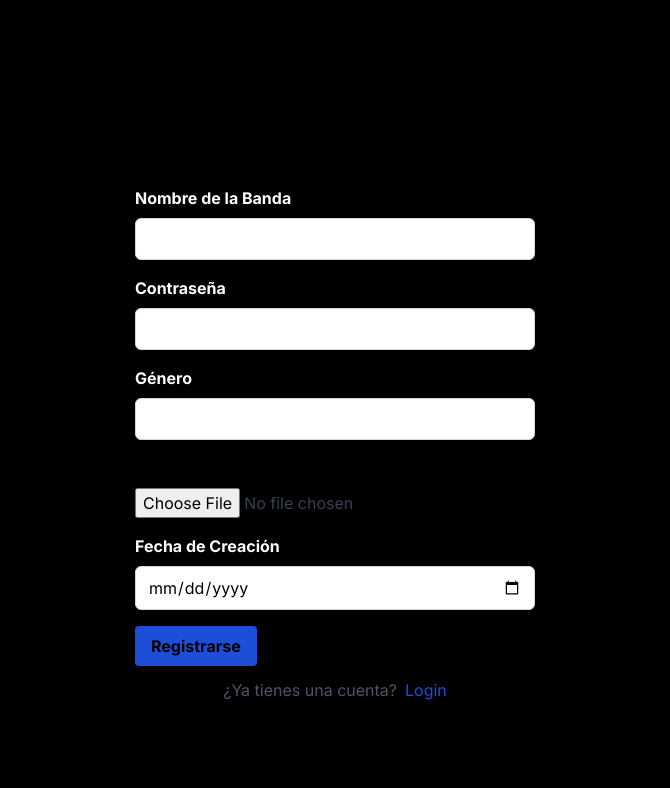
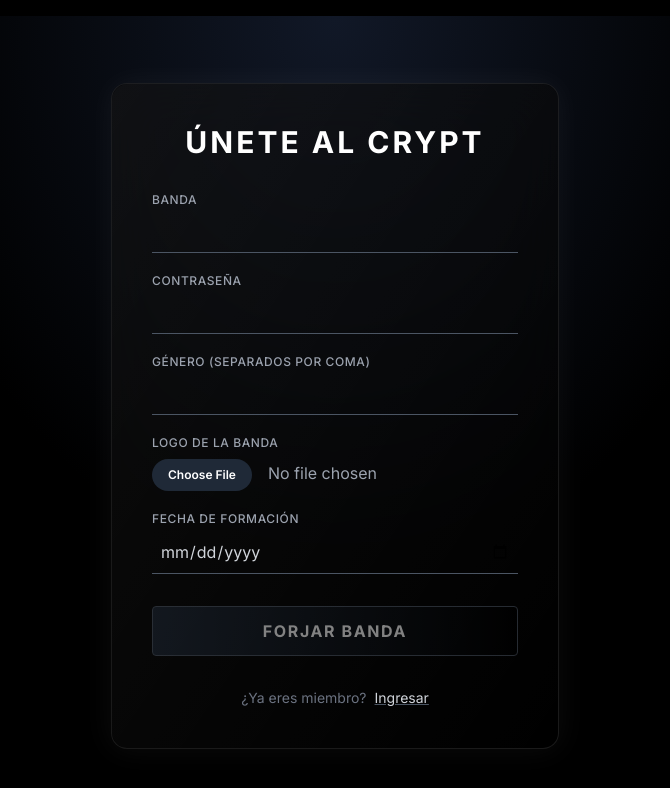
Before and after one commit to Stivliz/metal-crypt-final, a Next.js app: page /register in a window 1280 px wide. Shown: the top 788 px of the page, without its empty margins (305-975 px from the left). Built offline with nearby package versions, Linux system fonts and the light colour scheme.

Commit message:
feat(ui): Auth UI revamp, OpenGraph SEO, and Framer Motion animations

```diff
--- a/app/(account)/login/page.tsx
+++ b/app/(account)/login/page.tsx
@@ -2,8 +2,9 @@
 import { useState, useMemo, ChangeEvent } from 'react';
 import Authservice from '../../../services/auth.service'
 import Cookies from 'universal-cookie';
-import { useRouter } from 'next/navigation'
+import { useRouter } from 'next/navigation';
 import Link from 'next/link';
+import { motion } from 'framer-motion';
 
 import Swal from 'sweetalert2'
 
@@ -54,52 +55,57 @@ const Login = () => {
     }
 
     return (
-      <div className="flex flex-col justify-center max-w-md mx-auto p-6 bg-b rounded-lg shadow-md h-[100vh]">
-        <h1 className="text-2xl font-bold mb-6 text-center">Inicio de Sesión</h1>
-        <form onSubmit={handleSubmit}>
-          <div className="mb-4">
-            <label htmlFor="bandname" className="block text-white font-bold mb-2">Nombre de la Banda</label>
+      <div className="min-h-screen flex items-center justify-center bg-black bg-[radial-gradient(ellipse_at_top,_var(--tw-gradient-stops))] from-gray-900 via-black to-black px-4">
+        <motion.div
+          initial={{ opacity: 0, y: 40 }}
+          animate={{ opacity: 1, y: 0 }}
+          transition={{ duration: 0.6, ease: "easeOut" }}
+          className="flex flex-col justify-center w-full max-w-md mx-auto p-10 rounded-2xl shadow-[0_0_30px_rgba(255,255,255,0.05)] bg-black/60 backdrop-blur-xl border border-white/10 z-10 relative"
+        >
+          <div className="absolute inset-0 bg-gradient-to-br from-white/5 to-transparent rounded-2xl pointer-events-none"></div>
+
+          <h1 className="text-3xl font-bold mb-8 text-center text-white tracking-widest uppercase glow-text">Login</h1>
+
+          <form onSubmit={handleSubmit} className="relative z-10">
+            <div className="mb-6">
+              <label htmlFor="bandname" className="block text-gray-400 font-medium mb-2 text-sm tracking-wide">BANDA</label>
               <input
                 type="text"
                 name="bandname"
-              // id="bandName"
                 placeholder='mormoth'
-              // value={bandName}
                 onChange={handleInpustChange}
-              className="w-full px-3 py-2 border border-gray-300 text-gray-700 rounded-md"
+                className="w-full px-2 py-2 bg-transparent border-b border-gray-600 text-white focus:border-white focus:outline-none transition-colors placeholder-gray-700"
                 required
               />
             </div>
 
-          <div className="mb-4">
-            <label htmlFor="password" className="block text-white font-bold mb-2">Contraseña</label>
+            <div className="mb-8">
+              <label htmlFor="password" className="block text-gray-400 font-medium mb-2 text-sm tracking-wide">PASSWORD</label>
               <input
                 type="password"
                 name="password"
-              // id="password"
-              // value={password}
                 onChange={handleInpustChange}
-              className="w-full px-3 py-2 border border-gray-300 text-gray-700 rounded-md"
+                className="w-full px-2 py-2 bg-transparent border-b border-gray-600 text-white focus:border-white focus:outline-none transition-colors"
                 required
                 autoComplete='current-password'
               />
             </div>
 
-          <div className="flex items-center justify-between">
+            <div className="flex items-center mt-6">
               <button
                 type="submit"
-              className="bg-blue-500 hover:bg-blue-700 text-white font-bold py-2 px-4 rounded"
+                className="w-full uppercase tracking-widest bg-gradient-to-r from-gray-800 to-black hover:from-gray-700 hover:to-gray-900 border border-gray-600 hover:border-white text-white font-bold py-3 px-4 rounded transition-all hover:shadow-[0_0_20px_rgba(255,255,255,0.2)]"
               >
-              Iniciar Sesión
-
+                Ingresar
               </button>
             </div>
           </form>
 
-        <div className='flex justify-center pt-3 gap-2'>
-          <p className='text-gray-600'>¿No tienes una cuenta?</p>
-          <Link className='text-blue-700' href='/register'>Register</Link>
+          <div className='flex justify-center pt-8 gap-2 relative z-10 text-sm'>
+            <p className='text-gray-500'>¿No tienes banda inscrita?</p>
+            <Link className='text-gray-300 hover:text-white transition-colors underline decoration-gray-600 hover:decoration-white' href='/register'>Unirse</Link>
           </div>
+        </motion.div>
       </div>
     );
   };
--- a/app/(account)/register/page.tsx
+++ b/app/(account)/register/page.tsx
@@ -3,6 +3,7 @@ import { useState, useMemo, ChangeEvent } from 'react';
 import Authservice from '../../../services/auth.service'
 import { useRouter } from 'next/navigation';
 import Link from 'next/link';
+import { motion } from 'framer-motion';
 
 import Swal from 'sweetalert2'
 
@@ -69,97 +70,91 @@ const Register = () => {
   };
 
   return (
-    <div className="flex flex-col justify-center max-w-md mx-auto p-6 rounded-lg shadow-md h-[100vh]">
-      <h1 className="text-2xl font-bold mb-6 text-center">Registro de Banda</h1>
-      <form onSubmit={handleSubmit}>
-        <div className="mb-4">
-          <label htmlFor="bandname" className="block text-white font-bold mb-2">Nombre de la Banda</label>
+    <div className="min-h-screen flex items-center justify-center bg-black bg-[radial-gradient(ellipse_at_top,_var(--tw-gradient-stops))] from-gray-900 via-black to-black px-4 py-12">
+      <motion.div
+        initial={{ opacity: 0, y: 40 }}
+        animate={{ opacity: 1, y: 0 }}
+        transition={{ duration: 0.6, ease: "easeOut" }}
+        className="flex flex-col justify-center w-full max-w-md mx-auto p-10 rounded-2xl shadow-[0_0_30px_rgba(255,255,255,0.05)] bg-black/60 backdrop-blur-xl border border-white/10 z-10 relative"
+      >
+        <div className="absolute inset-0 bg-gradient-to-br from-white/5 to-transparent rounded-2xl pointer-events-none"></div>
+
+        <h1 className="text-3xl font-bold mb-8 text-center text-white tracking-widest uppercase">Únete al Crypt</h1>
+
+        <form onSubmit={handleSubmit} className="relative z-10">
+          <div className="mb-5">
+            <label htmlFor="bandname" className="block text-gray-400 font-medium mb-1 text-xs tracking-wider uppercase">Banda</label>
             <input
               type="text"
               name='bandname'
               onChange={handleInpustChange}
-            className="w-full px-3 py-2 border border-gray-300 text-black rounded-md"
+              className="w-full px-2 py-2 bg-transparent border-b border-gray-600 text-white focus:border-white focus:outline-none transition-colors"
               required
             />
           </div>
 
-        <div className="mb-4">
-          <label htmlFor="password" className="block text-white font-bold mb-2">Contraseña</label>
+          <div className="mb-5">
+            <label htmlFor="password" className="block text-gray-400 font-medium mb-1 text-xs tracking-wider uppercase">Contraseña</label>
             <input
               type="password"
               name='password'
               onChange={handleInpustChange}
-            className="w-full px-3 py-2 border border-gray-300 text-black rounded-md"
+              className="w-full px-2 py-2 bg-transparent border-b border-gray-600 text-white focus:border-white focus:outline-none transition-colors"
               required
             />
           </div>
 
-        <div className="mb-4">
-          <label htmlFor="genre" className="block text-white font-bold mb-2">Género</label>
+          <div className="mb-5">
+            <label htmlFor="genre" className="block text-gray-400 font-medium mb-1 text-xs tracking-wider uppercase">Género (separados por coma)</label>
             <input
               type="text"
               name='genre'
               onChange={handleInpustChange}
-            className="w-full px-3 py-2 border border-gray-300 text-black rounded-md"
+              className="w-full px-2 py-2 bg-transparent border-b border-gray-600 text-white focus:border-white focus:outline-none transition-colors"
               required
             />
           </div>
 
-        <div className="mb-4">
-          <label htmlFor="logoBand" className="block text-black font-bold mb-2">Imagen</label>
+          <div className="mb-5">
+            <label htmlFor="logoBand" className="block text-gray-400 font-medium mb-2 text-xs tracking-wider uppercase">Logo de la Banda</label>
             <input
               type="file"
               id="logoBand"
               name='logoBand'
               accept="image/*"
               onChange={handleInpustChange}
-            className="w-full text-gray-700"
+              className="w-full text-gray-400 file:mr-4 file:py-2 file:px-4 file:rounded-full file:border-0 file:text-xs file:font-semibold file:bg-gray-800 file:text-white hover:file:bg-gray-700 cursor-pointer transition-colors"
               required
             />
           </div>
 
-        <div className="mb-4">
-          <label htmlFor="formedDate" className="block text-white font-bold mb-2">Fecha de Creación</label>
+          <div className="mb-8">
+            <label htmlFor="formedDate" className="block text-gray-400 font-medium mb-1 text-xs tracking-wider uppercase">Fecha de Formación</label>
             <input
               type="date"
               name='formedDate'
               onChange={handleInpustChange}
-            className="w-full px-3 py-2 border border-gray-300 text-black rounded-md"
+              className="w-full px-2 py-2 bg-transparent border-b border-gray-600 text-gray-300 focus:border-white focus:outline-none transition-colors"
               required
             />
           </div>
 
-        <div className="flex items-center justify-between">
-          {
-            !data.bandname || !data.password || !data.logoBand
-            || !data.genre || !data.formedDate ?
-            (
+          <div className="flex items-center mt-6">
             <button
-                disabled={true}
+              disabled={!data.bandname || !data.password || !data.logoBand || !data.genre || !data.formedDate}
               type="submit"
-                className="bg-blue-700 border-gray-700 text-white-400 font-bold py-2 px-4 rounded"
+              className="w-full uppercase tracking-widest disabled:opacity-50 disabled:cursor-not-allowed bg-gradient-to-r from-gray-800 to-black hover:from-gray-700 hover:to-gray-900 border border-gray-600 hover:border-white text-white font-bold py-3 px-4 rounded transition-all hover:shadow-[0_0_20px_rgba(255,255,255,0.2)]"
             >
-                Registrarse
+              Forjar Banda
             </button>
-            )
-            :
-            (
-              <button
-                type="submit"
-                className="bg-blue-500 hover:bg-blue-700 text-white font-bold py-2 px-4 rounded"
-              >
-                Registrarse
-            </button>
-            )
-          }
-
           </div>
         </form>
 
-      <div className='flex justify-center pt-3 gap-2'>
-          <p className='text-gray-600'>¿Ya tienes una cuenta?</p>
-          <Link className='text-blue-700' href='/login'>Login</Link>
+        <div className='flex justify-center pt-8 gap-2 relative z-10 text-sm'>
+            <p className='text-gray-500'>¿Ya eres miembro?</p>
+            <Link className='text-gray-300 hover:text-white transition-colors underline decoration-gray-600 hover:decoration-white' href='/login'>Ingresar</Link>
         </div>
+      </motion.div>
     </div>
   );
 };
--- a/app/page.tsx
+++ b/app/page.tsx
@@ -6,12 +6,12 @@ import Footer from "@/components/Footer";
 
 export default function Home() {
   return (
-    <body className="bg-black h-[100%] flex flex-col justify-center w-auto">
+    <main className="bg-black min-h-screen flex flex-col justify-center w-full">
       <NavBar />
       <NavRoot />
       <BandsHome />
       <Footer />
-    </body>
+    </main>
   );
 }
 
--- a/components/NavBar.tsx
+++ b/components/NavBar.tsx
@@ -35,7 +35,7 @@ const NavBar = () => {
   };
 
   return (
-    <nav className="flex flex-col justify-center items-center w-full bg-black">
+    <nav className="flex flex-col justify-center items-center w-full sticky top-0 z-50 bg-black/60 backdrop-blur-md border-b border-white/10 py-3 shadow-[0_4px_30px_rgba(0,0,0,0.5)]">
       <section>
         <Logo />
       </section>
--- a/package.json
+++ b/package.json
@@ -33,7 +33,7 @@
     "@types/react": "^18",
     "@types/react-dom": "^18",
     "eslint": "^8",
-    "eslint-config-next": "14.2.7",
+    "eslint-config-next": "^16.2.1",
     "postcss": "^8",
     "tailwindcss": "^3.4.1",
     "typescript": "^5"
```
Also changed, not shown: app/layout.tsx (+25 -5 lines), components/Home.tsx (+15 -9 lines), 2 other files (tests, documents, lock files or other folders). Lines whose indentation alone changed are shown as unchanged.
